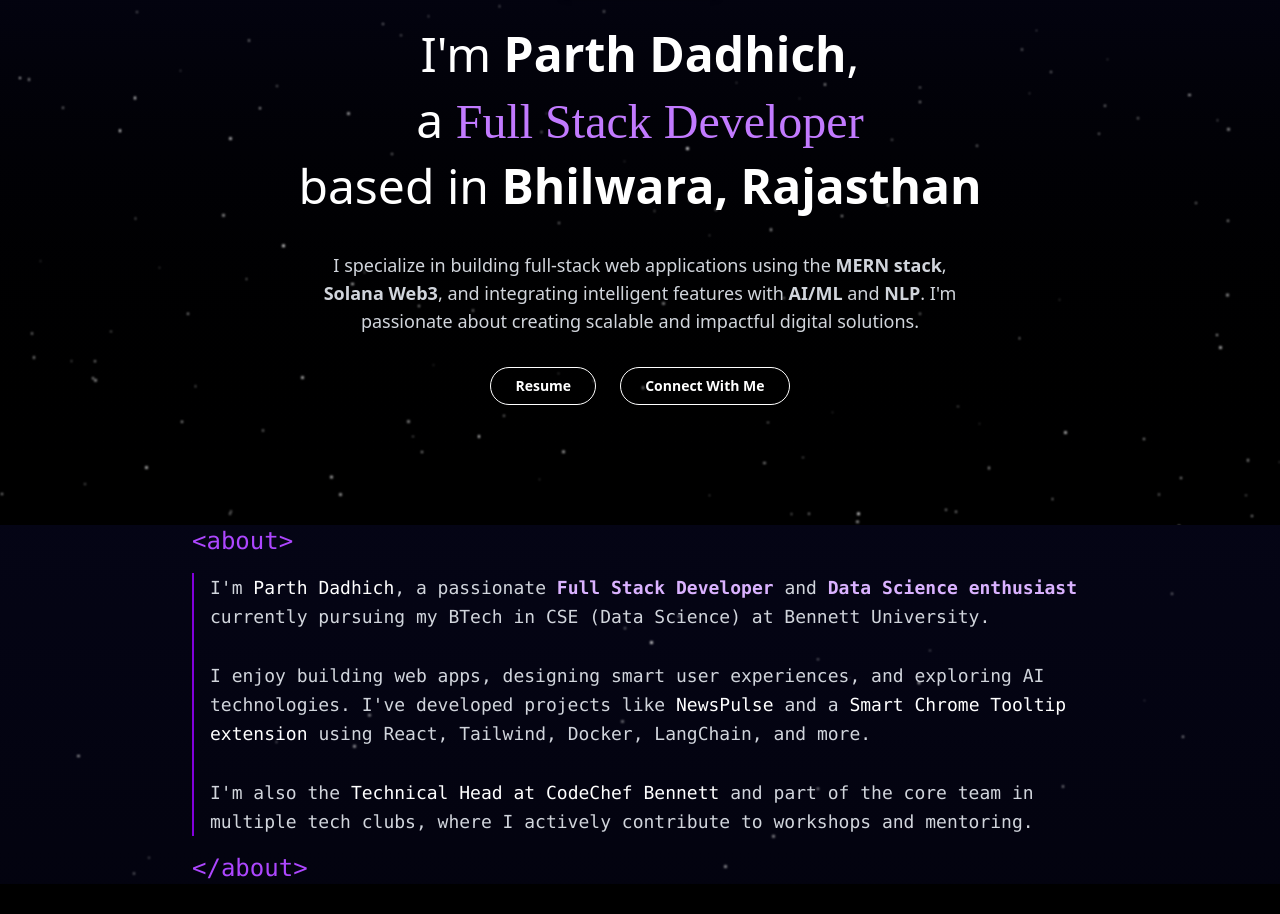
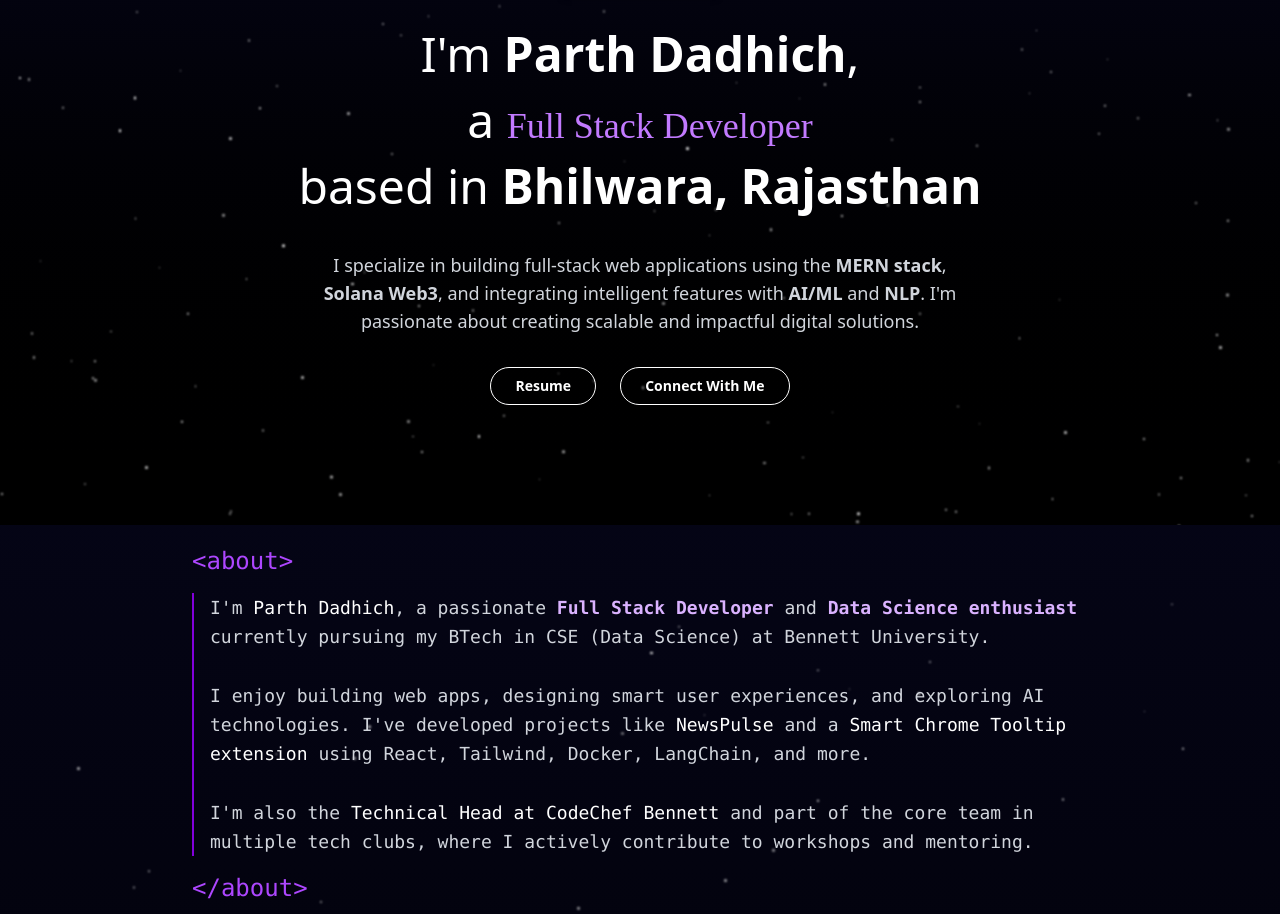
Before and after one commit to parth9784/My-portfolio, a React (Vite) app: page / in a window 1280 px wide. Shown: the part 275-1189 px from the top of the page. Built offline with nearby package versions, Linux system fonts and the light colour scheme; a web font is replaced by a local one.

Commit message:
imporved

```diff
--- a/src/About.tsx
+++ b/src/About.tsx
@@ -2,7 +2,7 @@ import { motion } from "framer-motion";
 
 export default function About() {
     return (
-        <section id="about" className="w-full text-white  px-6">
+        <section id="about" className="w-full text-white py-5  px-6">
 
             <motion.div
                 initial={{ opacity: 0, x: -80 }}
--- a/src/Hero.tsx
+++ b/src/Hero.tsx
@@ -8,7 +8,7 @@ export default function Hero({ onScrollToConnect }: { onScrollToConnect: () => v
                 <img src="generated-image (1).png" alt="Parth waving" className="w-40 h-40 sm:w-40 sm:h-40 mb-6 shadow-md" />
                 <h1 className="text-4xl sm:text-5xl font-light leading-snug mb-4">
                     I'm <span className="font-bold">Parth Dadhich</span>,<br />
-                    a <span className="italic text-purple-400 font-semibold text-5xl edu">Full Stack Developer</span><br />
+                    a <span className="italic text-purple-400 font-semibold text-5xl md:text-4xl sm:text-3xl edu">Full Stack Developer</span><br />
                     based in <span className="font-bold">Bhilwara, Rajasthan</span>
                 </h1>
                 <p className="mt-4 text-base sm:text-lg text-gray-300 max-w-2xl">
```
